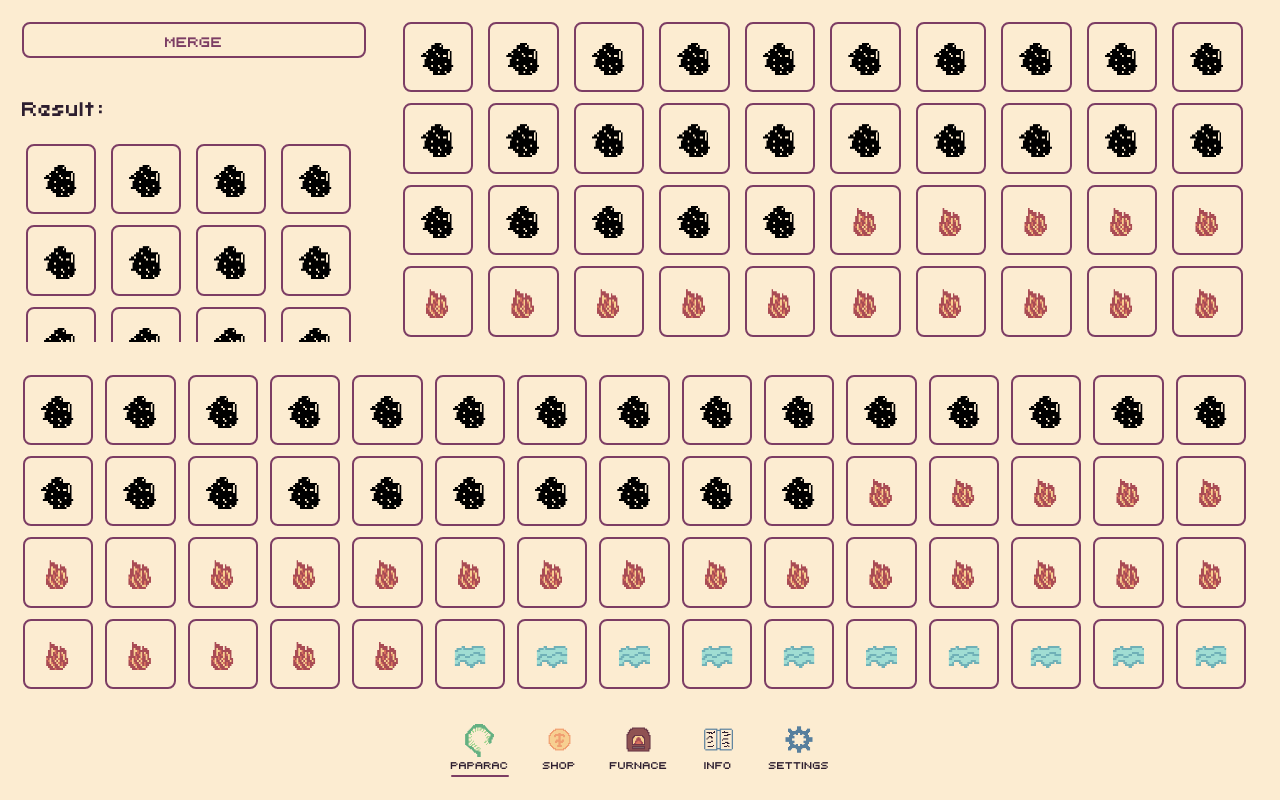
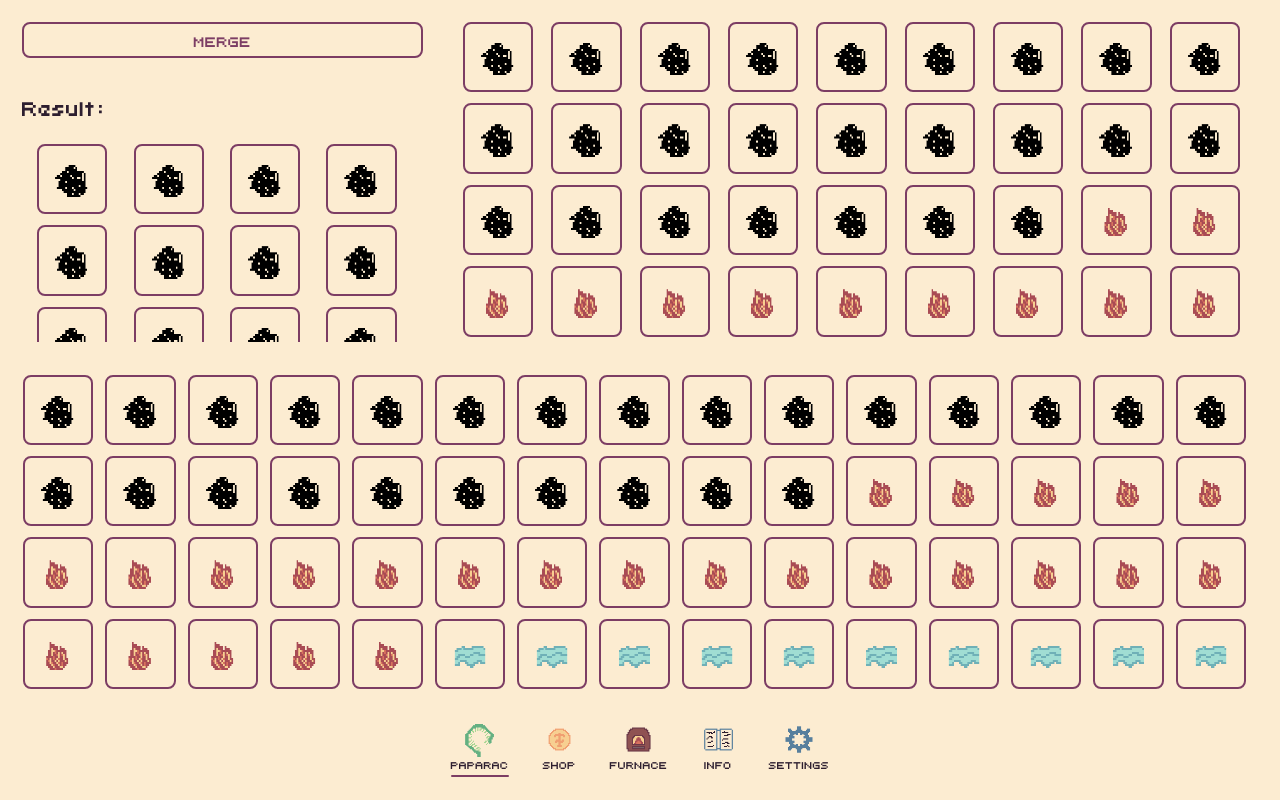
Before and after one commit to dzumita/paparac_kvetka_old, a Vue app: page / in a window 1280 px wide. Built offline with nearby package versions, Linux system fonts and the light colour scheme.

Commit message:
Changed layout

```diff
--- a/src/components/AppFactory.vue
+++ b/src/components/AppFactory.vue
@@ -37,7 +37,7 @@ export default {
     height:  100%;
 
     display:               grid;
-    grid-template-columns: 4fr 10fr;
+    grid-template-columns: 5fr 10fr;
     gap:                   var(--gap);
 
     overflow: hidden;
```
